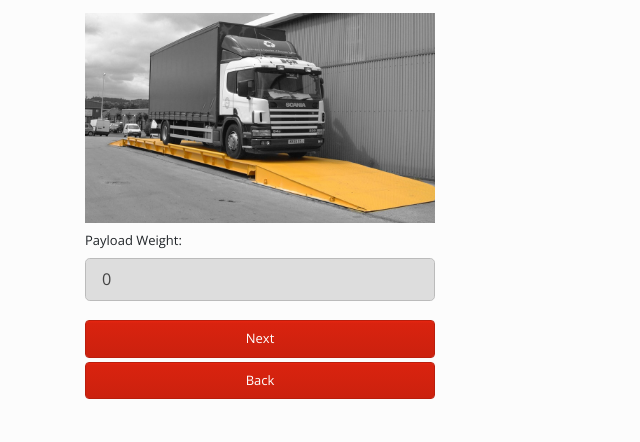
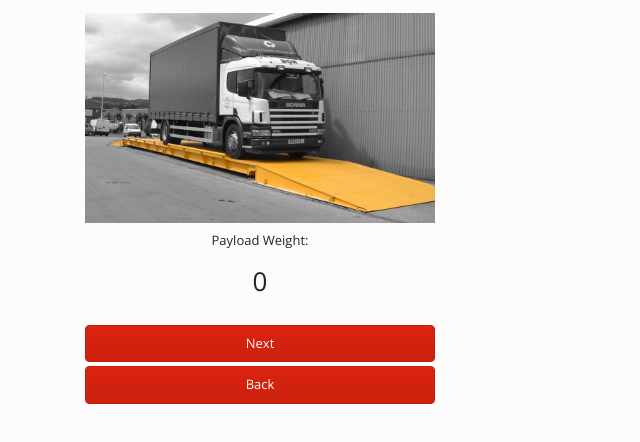
Before and after one commit to iamzeeali/weight-bridge, a website: page public/payloadWeight.html in a window 1280 px wide. Shown: the part 118-560 px from the top of the page, without its empty margins (0-640 px from the left). Drawn offline with nearby package versions, Linux system fonts and the light colour scheme.

```diff
--- a/public/payloadWeight.html
+++ b/public/payloadWeight.html
@@ -46,15 +46,16 @@
           </p>
           <img src="wb.jpg" alt="Weight Bridge" width="100%" class="pb-2" />
           <form action="wayBillNumber.html" method="GET">
-            <label>Payload Weight:</label>
+            <p class="text-center">Payload Weight:</p>
             <input
-              type="text"
+              type="hidden"
               name="payloadWeight"
               class="form-control form-control-lg"
               id="payloadWeightId"
               required
               readonly
             />
+            <h2 id="payloadWeightId2" class="text-center"></h2>
             <br />
             <input
               type="submit"
@@ -86,6 +87,7 @@
         var loadedWeightVal = sessionStorage.getItem("loadedWeight");
         var payloadWeight = loadedWeightVal - emptyWeightVal;
         document.getElementById("payloadWeightId").value = payloadWeight;
+        document.getElementById("payloadWeightId2").innerHTML = payloadWeight;
       }
     </script>
     <script>
```
Also changed, not shown: public/final.html (+2 -2 lines), public/location.html (+1 -1 lines).
